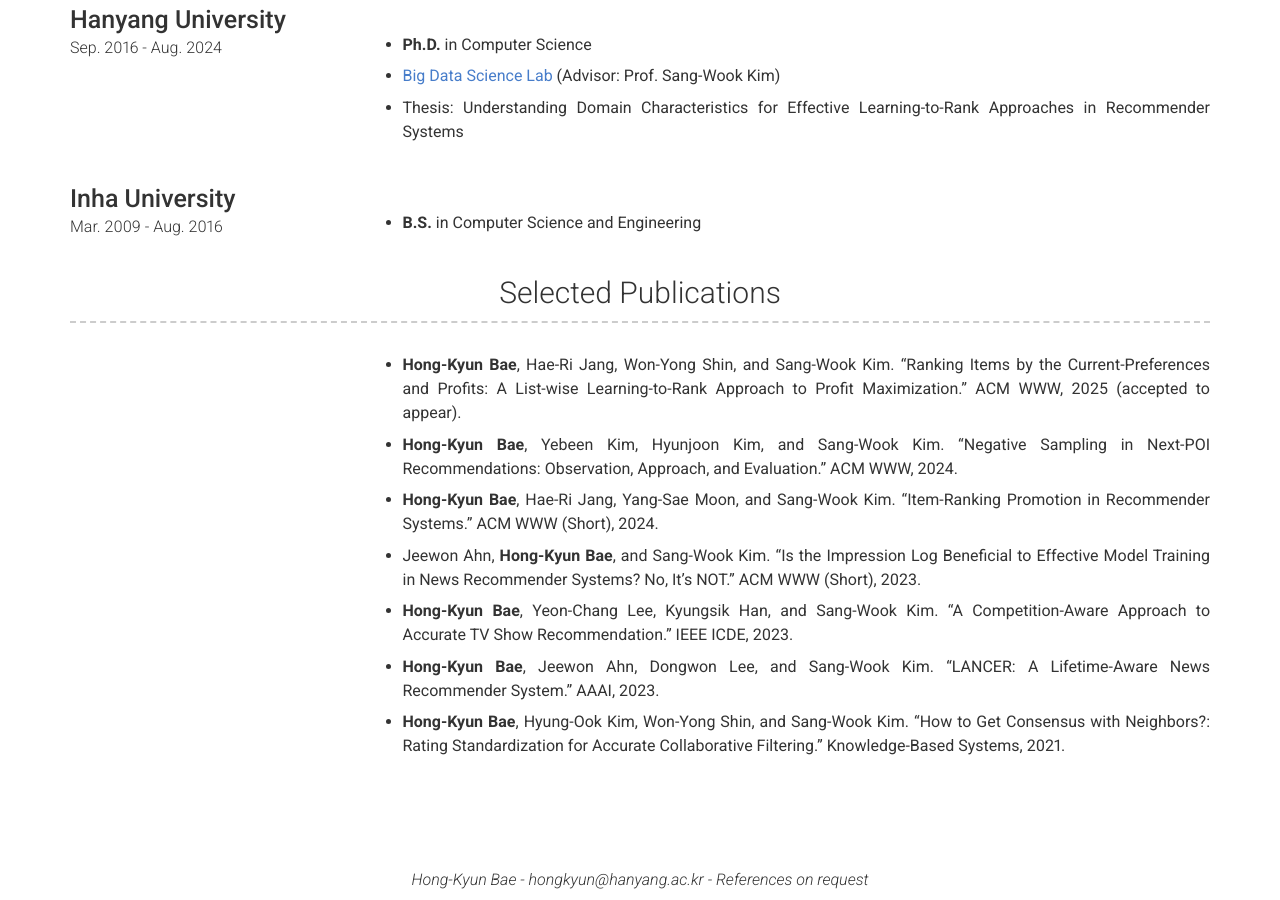
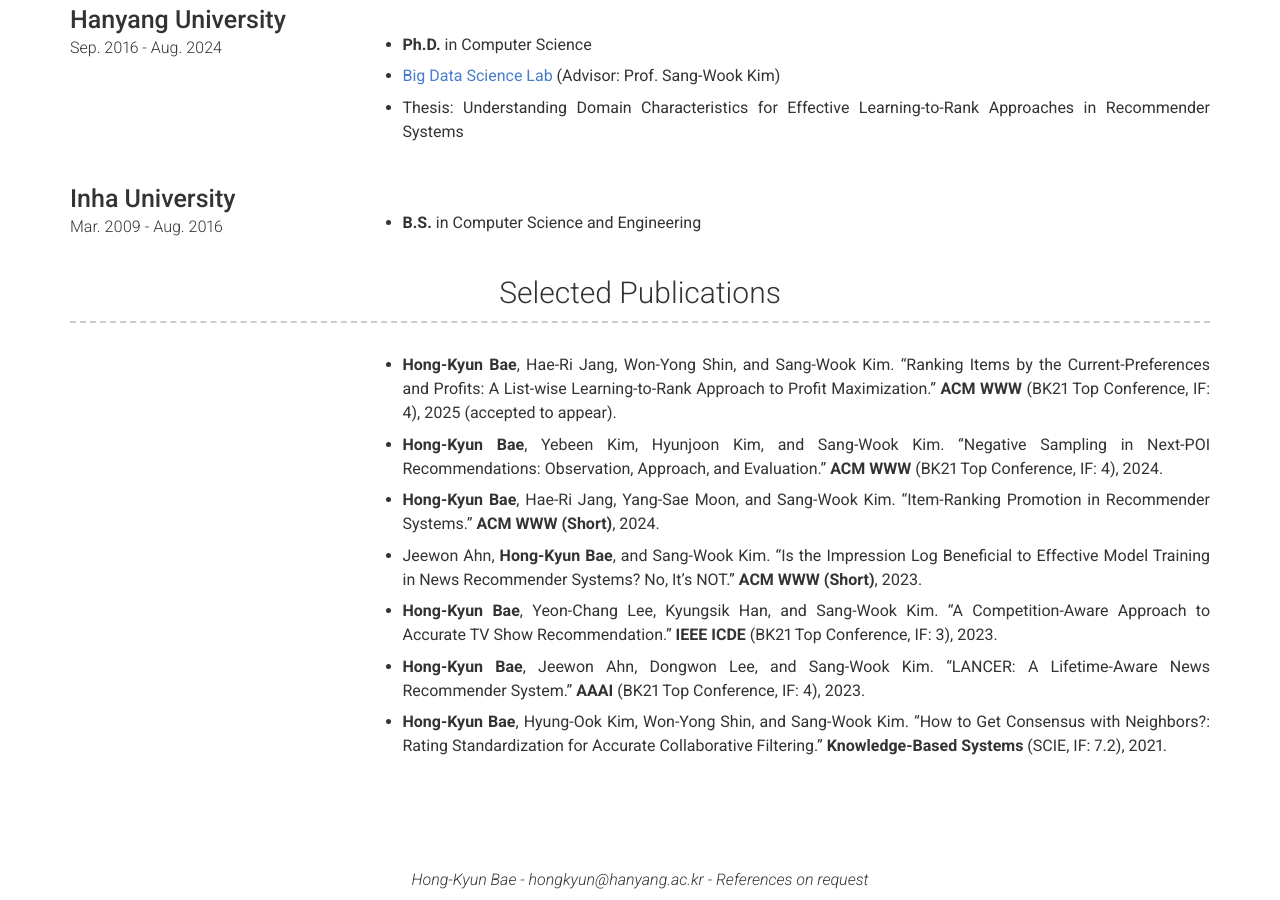
Before and after one commit to hongkyun-bae/hongkyun-bae.github.io, a Jekyll site: the page built from index.md, in a window 1280 px wide and 900 px high, scrolled down 843 px. Built offline with Jekyll 4.4.1, drawn with Linux system fonts in a browser that asks for light colours; nearby versions of some CDN libraries; some web fonts are replaced.

Commit message:
Update publications.yml

```diff
--- a/_data/publications.yml
+++ b/_data/publications.yml
@@ -1,16 +1,16 @@
 - layout: top-middle
   name:
   description: |+
-    - **Hong-Kyun Bae**, Hae-Ri Jang, Won-Yong Shin, and Sang-Wook Kim. "Ranking Items by the Current-Preferences and Profits: A List-wise Learning-to-Rank Approach to Profit Maximization." ACM WWW, 2025 (accepted to appear).
+    - **Hong-Kyun Bae**, Hae-Ri Jang, Won-Yong Shin, and Sang-Wook Kim. "Ranking Items by the Current-Preferences and Profits: A List-wise Learning-to-Rank Approach to Profit Maximization." **ACM WWW** (BK21 Top Conference, IF: 4), 2025 (accepted to appear).
 
-    - **Hong-Kyun Bae**, Yebeen Kim, Hyunjoon Kim, and Sang-Wook Kim. "Negative Sampling in Next-POI Recommendations: Observation, Approach, and Evaluation." ACM WWW, 2024.
+    - **Hong-Kyun Bae**, Yebeen Kim, Hyunjoon Kim, and Sang-Wook Kim. "Negative Sampling in Next-POI Recommendations: Observation, Approach, and Evaluation." **ACM WWW** (BK21 Top Conference, IF: 4), 2024.
 
-    - **Hong-Kyun Bae**, Hae-Ri Jang, Yang-Sae Moon, and Sang-Wook Kim. "Item-Ranking Promotion in Recommender Systems." ACM WWW (Short), 2024.
+    - **Hong-Kyun Bae**, Hae-Ri Jang, Yang-Sae Moon, and Sang-Wook Kim. "Item-Ranking Promotion in Recommender Systems." **ACM WWW (Short)**, 2024.
 
-    - Jeewon Ahn, **Hong-Kyun Bae**, and Sang-Wook Kim. "Is the Impression Log Beneficial to Effective Model Training in News Recommender Systems? No, It’s NOT." ACM WWW (Short), 2023.
+    - Jeewon Ahn, **Hong-Kyun Bae**, and Sang-Wook Kim. "Is the Impression Log Beneficial to Effective Model Training in News Recommender Systems? No, It’s NOT." **ACM WWW (Short)**, 2023.
 
-    - **Hong-Kyun Bae**, Yeon-Chang Lee, Kyungsik Han, and Sang-Wook Kim. "A Competition-Aware Approach to Accurate TV Show Recommendation." IEEE ICDE, 2023.
+    - **Hong-Kyun Bae**, Yeon-Chang Lee, Kyungsik Han, and Sang-Wook Kim. "A Competition-Aware Approach to Accurate TV Show Recommendation." **IEEE ICDE** (BK21 Top Conference, IF: 3), 2023.
 
-    - **Hong-Kyun Bae**, Jeewon Ahn, Dongwon Lee, and Sang-Wook Kim. "LANCER: A Lifetime-Aware News Recommender System." AAAI, 2023.
+    - **Hong-Kyun Bae**, Jeewon Ahn, Dongwon Lee, and Sang-Wook Kim. "LANCER: A Lifetime-Aware News Recommender System." **AAAI** (BK21 Top Conference, IF: 4), 2023.
 
-    - **Hong-Kyun Bae**, Hyung-Ook Kim, Won-Yong Shin, and Sang-Wook Kim. "How to Get Consensus with Neighbors?: Rating Standardization for Accurate Collaborative Filtering." Knowledge-Based Systems, 2021.
+    - **Hong-Kyun Bae**, Hyung-Ook Kim, Won-Yong Shin, and Sang-Wook Kim. "How to Get Consensus with Neighbors?: Rating Standardization for Accurate Collaborative Filtering." **Knowledge-Based Systems** (SCIE, IF: 7.2), 2021.
```
